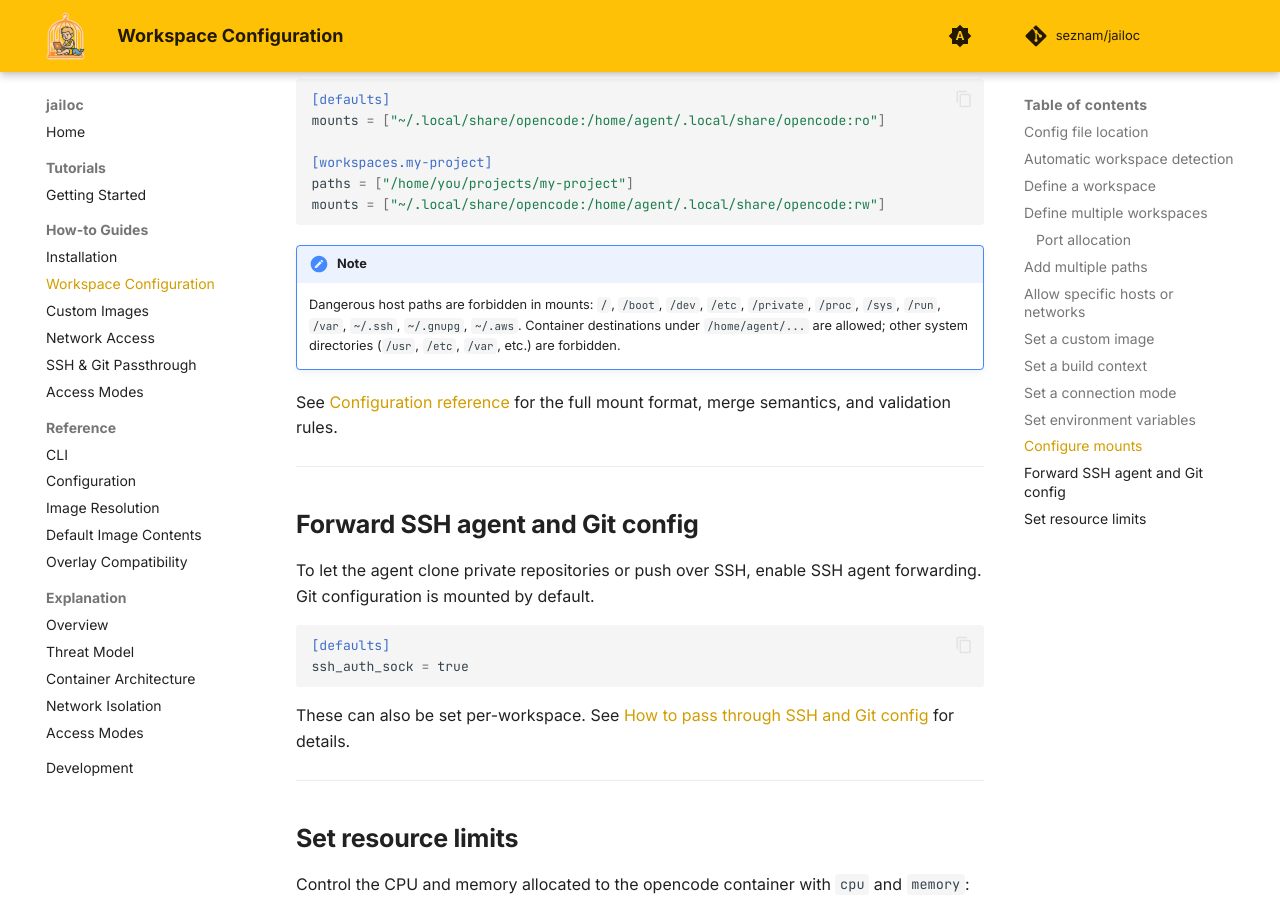
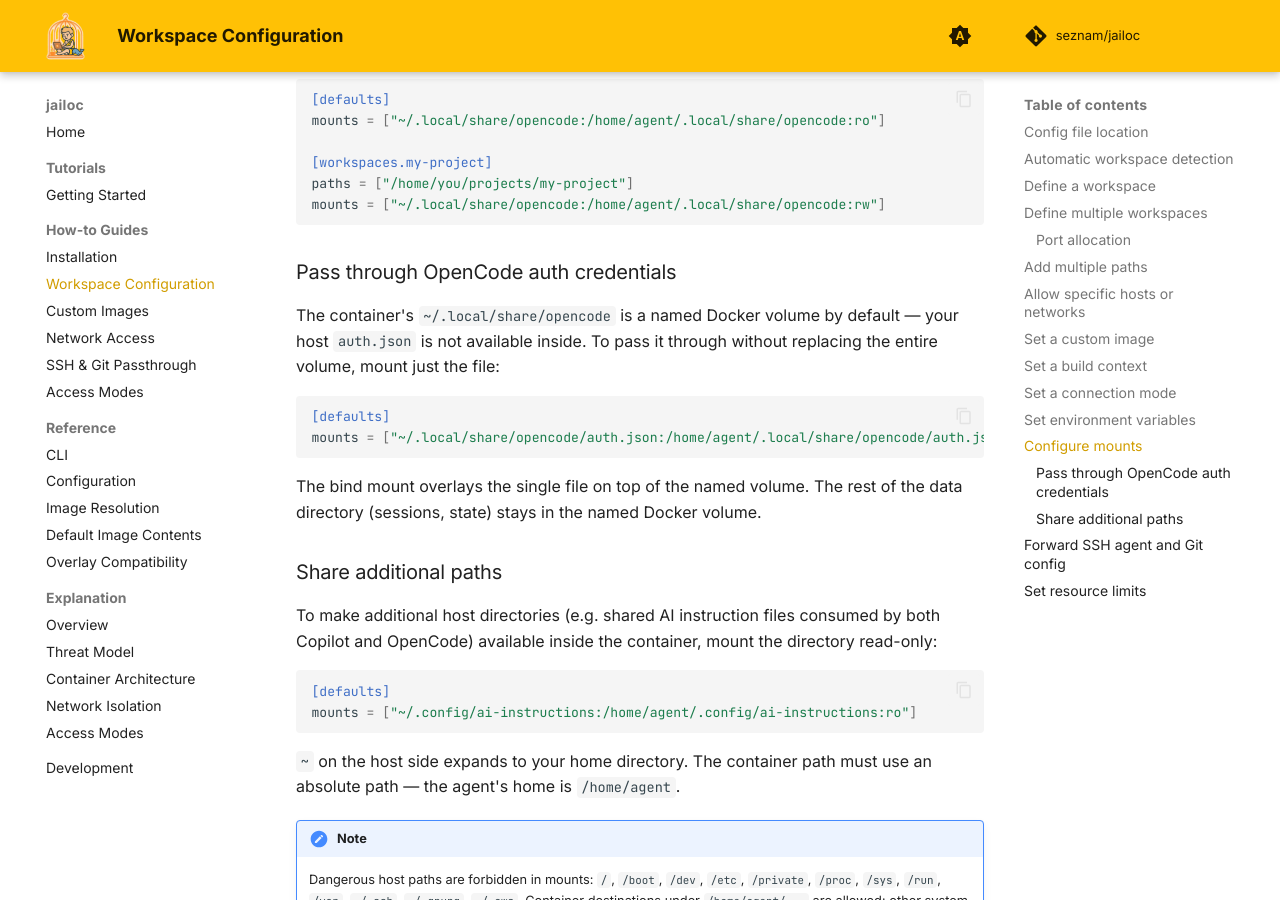
Before and after one commit to speedo17/jailoc, an MkDocs documentation site: the page built from docs/how-to/workspace-configuration.md, in a window 1280 px wide and 900 px high, scrolled down 5208 px. Built offline with MkDocs 1.6.1 and Material for MkDocs 9.7.7, drawn with Linux system fonts in a browser that asks for light colours; comment, search, counter and statistics services are not loaded.

Commit message:
docs(how-to): add auth passthrough and shared paths mount examples (#85)
* docs(how-to): add auth passthrough and shared paths mount examples

* fix(docs): correct tilde expansion and volume wording per review

````diff
--- a/docs/how-to/workspace-configuration.md
+++ b/docs/how-to/workspace-configuration.md
@@ -228,6 +228,28 @@ paths = ["/home/you/projects/my-project"]
 mounts = ["~/.local/share/opencode:/home/agent/.local/share/opencode:rw"]
 ```
 
+### Pass through OpenCode auth credentials
+
+The container's `~/.local/share/opencode` is a named Docker volume by default — your host `auth.json` is not available inside. To pass it through without replacing the entire volume, mount just the file:
+
+```toml
+[defaults]
+mounts = ["~/.local/share/opencode/auth.json:/home/agent/.local/share/opencode/auth.json:ro"]
+```
+
+The bind mount overlays the single file on top of the named volume. The rest of the data directory (sessions, state) stays in the named Docker volume.
+
+### Share additional paths
+
+To make additional host directories (e.g. shared AI instruction files consumed by both Copilot and OpenCode) available inside the container, mount the directory read-only:
+
+```toml
+[defaults]
+mounts = ["~/.config/ai-instructions:/home/agent/.config/ai-instructions:ro"]
+```
+
+`~` on the host side expands to your home directory. The container path must use an absolute path — the agent's home is `/home/agent`.
+
 !!! note
     Dangerous host paths are forbidden in mounts: `/`, `/boot`, `/dev`, `/etc`, `/private`, `/proc`, `/sys`, `/run`, `/var`, `~/.ssh`, `~/.gnupg`, `~/.aws`. Container destinations under `/home/agent/...` are allowed; other system directories (`/usr`, `/etc`, `/var`, etc.) are forbidden.
 
````
